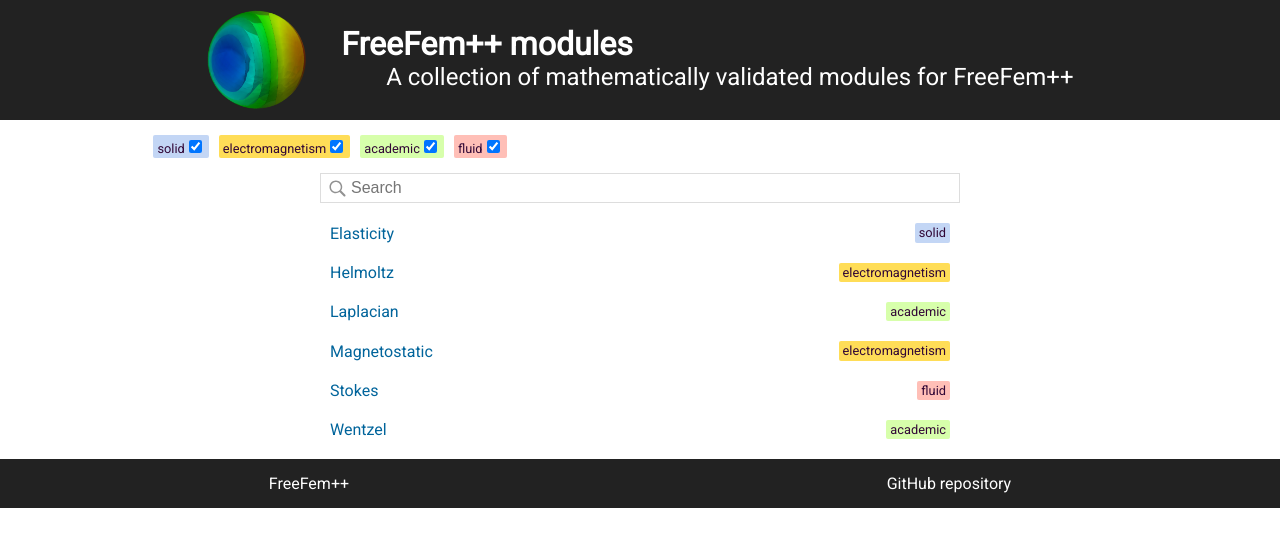
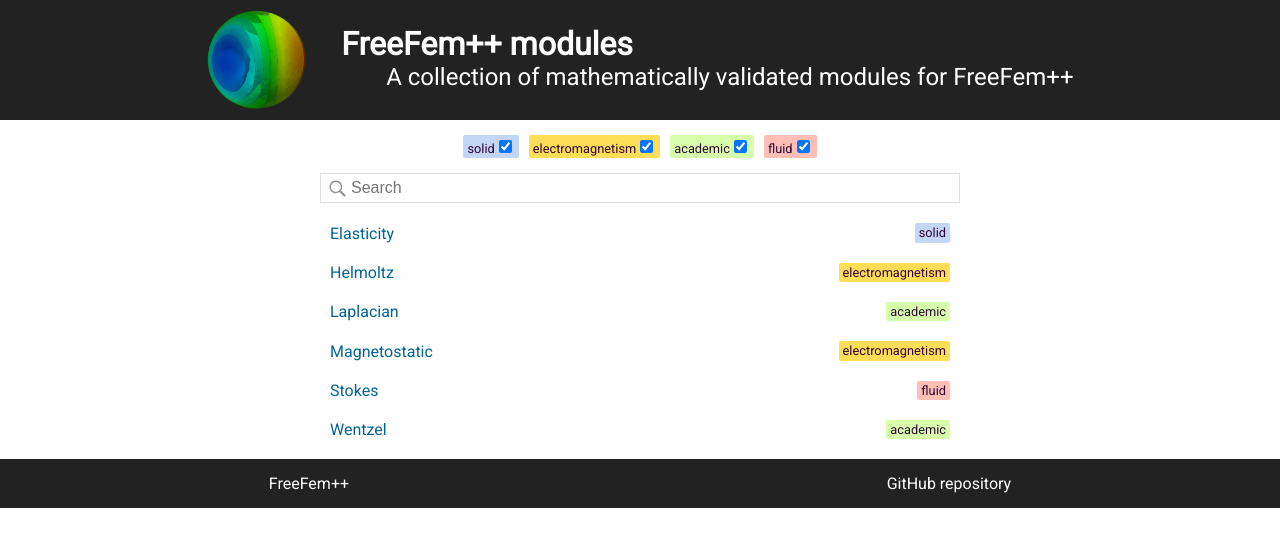
Before and after one commit to FreeFem/FreeFem-modules, a Jekyll site: the page built from index.md, in a window 1280 px wide. Shown: the top 547 px of the page. Built offline with Jekyll 4.4.1, drawn with Linux system fonts in a browser that asks for light colours.

Commit message:
Update css/categories.css

```diff
--- a/css/categories.css
+++ b/css/categories.css
@@ -4,11 +4,6 @@
   flex-direction: row;
   flex-wrap: wrap;
   justify-content: flex-start;
-}
-
-.categoriesArea {
-  margin: 0;
-  padding: 10px;
 }
 
 /* From https://www.w3schools.com/howto/howto_css_custom_checkbox.asp */
```
